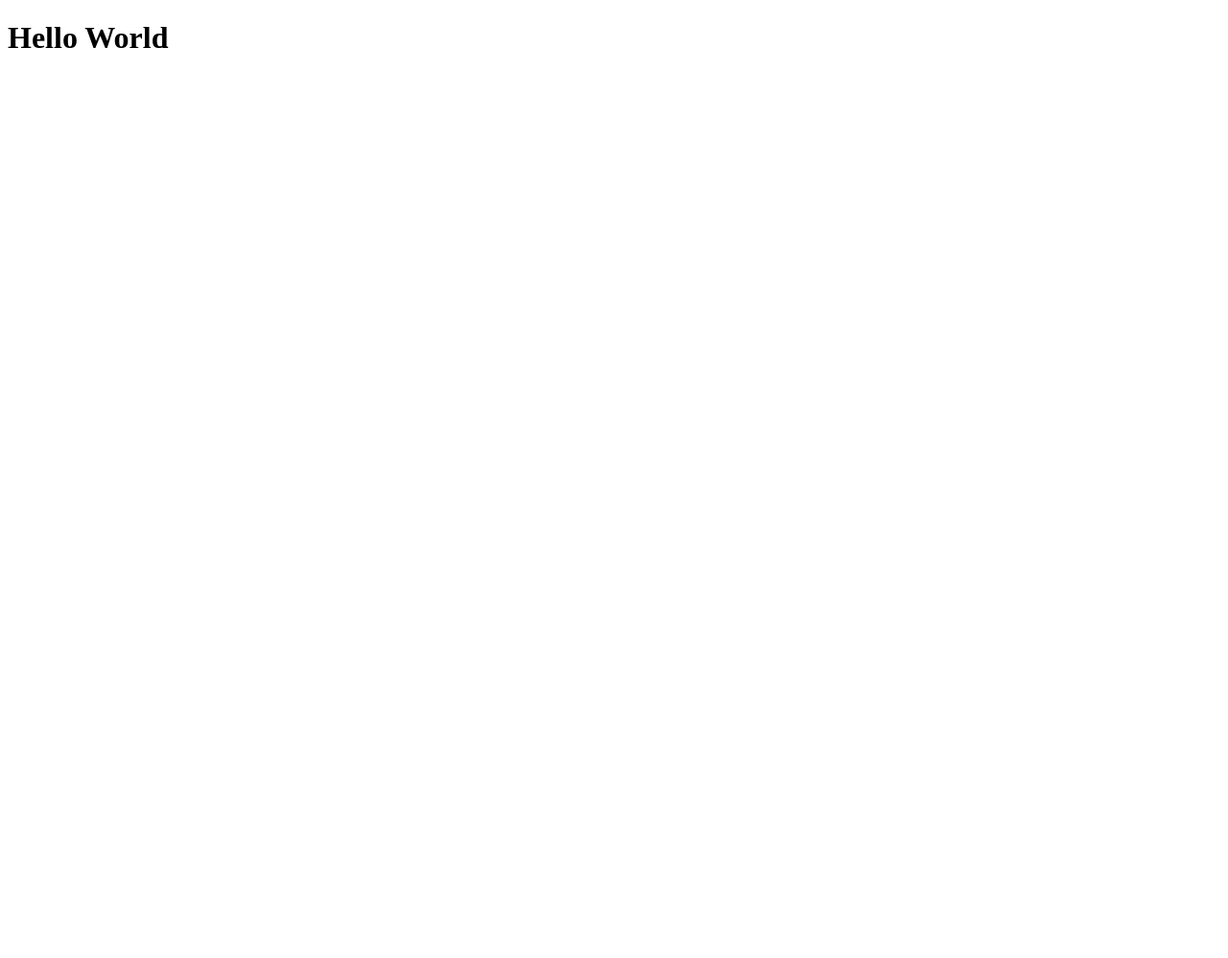
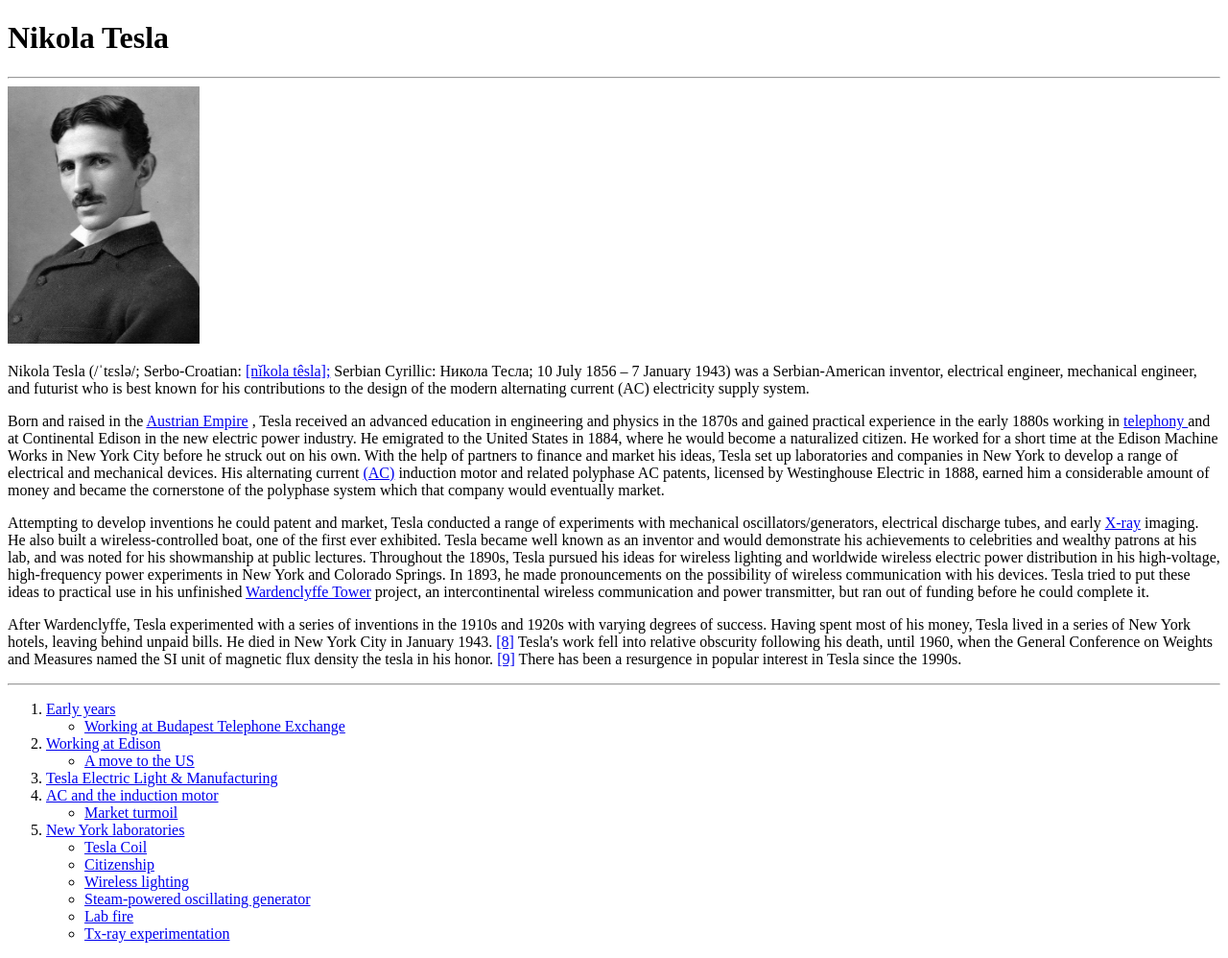
Before and after one commit to cyberVandal/html-css-section, a plain HTML site: page vezba1/index.html in a window 1280 px wide. Shown: the whole page at 96% size. Before the commit the page ends 800 px from the top, so only its background shows below. Drawn offline with Linux system fonts and the light colour scheme.

Commit message:
domashna vezba

```diff
--- a/vezba1/index.html
+++ b/vezba1/index.html
@@ -5,7 +5,55 @@
 </head>
 <body>
 
-    <h1>Hello World</h1>
+    <h1>Nikola Tesla</h1>
+    <hr />
+    <img src="Tesla.jpeg" width="200px"/>
+    <p>
+        Nikola Tesla (/ˈtɛslə/; Serbo-Croatian: <a href="#">[nǐkola têsla];</a> Serbian Cyrillic: Никола Тесла; 10 July 1856 – 7 January 1943) was a Serbian-American inventor, electrical engineer, mechanical engineer, and futurist who is best known for his contributions to the design of the modern alternating current (AC) electricity supply system.
+
+    </p>
+    <p>
+
+            Born and raised in the <a href="#">Austrian Empire</a> , Tesla received an advanced education in engineering and physics in the 1870s and gained practical experience in the early 1880s working in <a href="#"> telephony </a> and at Continental Edison in the new electric power industry. He emigrated to the United States in 1884, where he would become a naturalized citizen. He worked for a short time at the Edison Machine Works in New York City before he struck out on his own. With the help of partners to finance and market his ideas, Tesla set up laboratories and companies in New York to develop a range of electrical and mechanical devices. His alternating current  <a href="#">(AC)</a> induction motor and related polyphase AC patents, licensed by Westinghouse Electric in 1888, earned him a considerable amount of money and became the cornerstone of the polyphase system which that company would eventually market.
+    </p>
+    <p>
+            Attempting to develop inventions he could patent and market, Tesla conducted a range of experiments with mechanical oscillators/generators, electrical discharge tubes, and early <a href="#">X-ray</a> imaging. He also built a wireless-controlled boat, one of the first ever exhibited. Tesla became well known as an inventor and would demonstrate his achievements to celebrities and wealthy patrons at his lab, and was noted for his showmanship at public lectures. Throughout the 1890s, Tesla pursued his ideas for wireless lighting and worldwide wireless electric power distribution in his high-voltage, high-frequency power experiments in New York and Colorado Springs. In 1893, he made pronouncements on the possibility of wireless communication with his devices. Tesla tried to put these ideas to practical use in his unfinished <a href="#">Wardenclyffe Tower</a> project, an intercontinental wireless communication and power transmitter, but ran out of funding before he could complete it.
+    </p>
+    <p>
+            After Wardenclyffe, Tesla experimented with a series of inventions in the 1910s and 1920s with varying degrees of success. Having spent most of his money, Tesla lived in a series of New York hotels, leaving behind unpaid bills. He died in New York City in January 1943. <a href="#">[8]</a> Tesla's work fell into relative obscurity following his death, until 1960, when the General Conference on Weights and Measures named the SI unit of magnetic flux density the tesla in his honor. <a href="#">[9]</a> There has been a resurgence in popular interest in Tesla since the 1990s.
+    </p>
+    <hr />
+
+    <ol>
+        <li><a href="#">Early years</a>
+            <ul>
+                <li><a href="#">Working at Budapest Telephone Exchange</a></li>
+            </ul>
+        </li>
+        <li><a href="#">Working at Edison</a>
+            <ul>
+                <li><a href="#">A move to the US</a></li>
+            </ul>
+        </li>
+        <li><a href="#">Tesla Electric Light & Manufacturing</a></li>
+        <li><a href="#">AC and the induction motor</a>
+            <ul>
+                    <li><a href="#">Market turmoil</a></li>
+            </ul></li>
+        <li><a href="#">New York laboratories</a>
+
+            <ul>
+                    <li><a href="#">Tesla Coil</a></li>
+                    <li><a href="#">Citizenship</a></li>
+                    <li><a href="#">Wireless lighting</a></li>
+                    <li><a href="#">Steam-powered oscillating generator</a></li>
+                    <li><a href="#">Lab fire</a></li>
+                    <li><a href="#">Tx-ray experimentation</a></li>
+            </ul>
+        </li>
+
+        </li>
+    </ol>
 
 </body>
 </html>
```
Also changed, not shown: vezba1/Nikola.JPG (added), vezba1/Tesla.jpeg (added).
